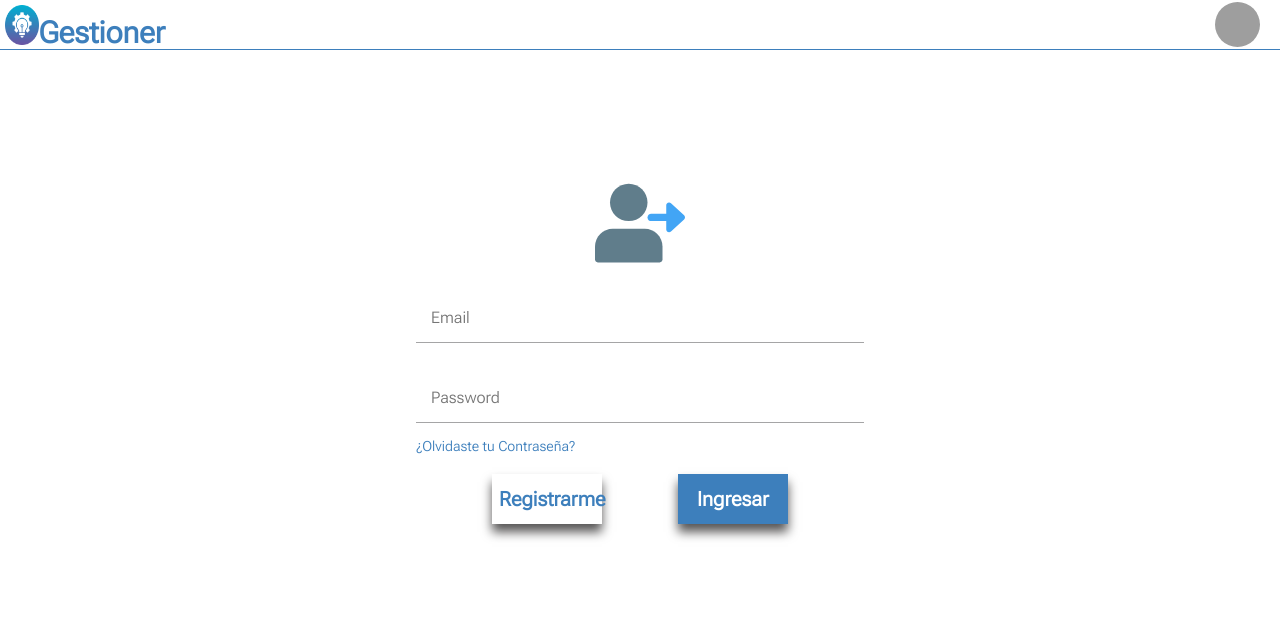
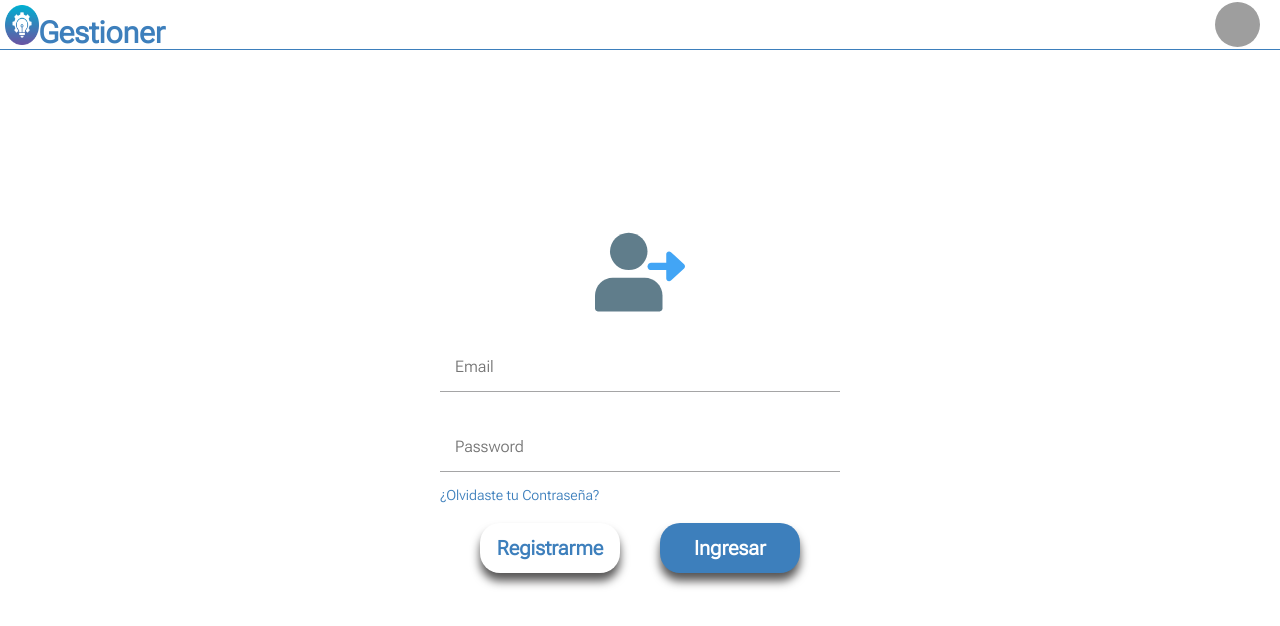
Before and after one commit to AndresCalvoG/GestionDeProcesos, a React (Create React App) app: page /#/Login in a window 1280 px wide. Shown: the top 626 px of the page. Built offline with nearby package versions, Linux system fonts and the light colour scheme; no server answers; grey boxes are pictures that could not be loaded.

Commit message:
responsive Login

```diff
--- a/src/components/Buttons/button.css
+++ b/src/components/Buttons/button.css
@@ -1,10 +1,11 @@
 .button {
-  width: 15rem;
-  height: 5rem;
+  width: 11rem;
+  height: 4rem;
   border: none;
   padding: 0.7rem;
-  font-size: 2rem;
+  font-size: 1.6rem;
   box-shadow: 0px 8px 10px 0px #575656;
+  border-radius: 20px;
 }
 .button--long {
   width: 30rem;
@@ -28,16 +29,12 @@
 
 @media screen and (min-width: 410px) {
   .button {
-    width: 11rem;
+    width: 14rem;
+    height: 5rem;
+    font-size: 2rem;
   }
   .button--long {
     height: 5rem;
     font-size: 2.5rem;
   }
 }
-
-@media screen and (min-width: 900px) {
-  .submit {
-    font-size: 2rem;
-  }
-}
--- a/src/components/ImageUser/imageUser.css
+++ b/src/components/ImageUser/imageUser.css
@@ -1,13 +1,7 @@
 .avatar {
-  width: 60px;
-  height: 60px;
+  width: 4.5rem;
+  height: 4.5rem;
 }
 .avatar img {
   border-radius: 50%;
 }
-@media screen and (min-width: 320px) {
-  .avatar {
-    width: 4.5rem;
-    height: 4.5rem;
-  }
-}
--- a/src/components/styles/inputForm.css
+++ b/src/components/styles/inputForm.css
@@ -25,9 +25,3 @@
   font-size: 1.6rem;
   text-align: center;
 }
-
-/* @media screen and (min-width: 900px) {
-	.inputForm {
-    font-size: 1.6rem;
-  }
-} */
--- a/src/pages/Login.js
+++ b/src/pages/Login/Login.js
@@ -1,15 +1,15 @@
 import React, { useState } from "react";
 import { Link } from "react-router-dom";
-import Auth from "../utils/autenticacion";
-import "./styles/login.css";
-import { AppContext } from "../context";
+import Auth from "../../utils/autenticacion";
+import "./login.css";
+import { AppContext } from "../../context";
 
-import userLogo from "../images/user.svg";
+import userLogo from "./images/user.svg";
 
-import InputForm from "../components/InputForm";
-import Button from "../components/Buttons/Button.js";
+import InputForm from "../../components/InputForm";
+import Button from "../../components/Buttons/Button.js";
 
-const Login = () => {
+function Login() {
   const [email, setEmail] = useState("");
   const [password, setPassword] = useState("");
   const [fault, setFault] = useState("");
@@ -17,7 +17,7 @@ const Login = () => {
   const { getDataUsers, setLoading } = React.useContext(AppContext);
 
   //Funciones de la pagina Login
-  const handleLogin = async () => {
+  async function handleLogin() {
     if (email === "" || password === "") {
       setFault("Por favor completa todos los campos");
     } else {
@@ -45,15 +45,15 @@ const Login = () => {
         setLoading(false);
       }
     }
-  };
+  }
 
   return (
-    <main className="mainLogin">
-      <article className="mainLogin-card">
-        <figure className="mainLogin-image">
+    <main className="Login-main">
+      <section className="Login-card">
+        <figure className="Login-image">
           <img src={userLogo} alt="Logo Usuario" />
         </figure>
-        <form className="mainLogin-form" onSubmit={(e) => e.preventDefault()}>
+        <form className="Login-form" onSubmit={(e) => e.preventDefault()}>
           <InputForm
             type="email"
             label="Email"
@@ -68,13 +68,13 @@ const Login = () => {
             action={setPassword}
             class="inputForm"
           />
-          <div className="mainLogin-board">
-            <Link to="/password/reset" className="mainLogin-link">
+          <div className="Login-board">
+            <Link to="/password/reset" className="Login-link">
               ¿Olvidaste tu Contraseña?
             </Link>
             <span className="fault">{fault}</span>
           </div>
-          <div className="mainLogin-keypad">
+          <div className="Login-keypad">
             <Link to="/Register">
               <Button name="Registrarme" class="button submitb" />
             </Link>
@@ -85,9 +85,9 @@ const Login = () => {
             />
           </div>
         </form>
-      </article>
+      </section>
     </main>
   );
-};
+}
 
 export default Login;
--- a/src/pages/styles/login.css
+++ b/src/pages/Login/login.css
@@ -1,19 +1,24 @@
-.mainLogin {
+.Login-main {
   width: 100vw;
-  margin-top: 20%;
+  height: 90vh;
+  display: flex;
+  justify-content: center;
+  align-items: center;
 }
-.mainLogin-card {
+.Login-card {
   display: flex;
   justify-content: center;
   align-items: center;
   flex-direction: column;
+  width: 100%;
+  max-width: 50rem;
 }
-.mainLogin-image {
+.Login-image {
   width: 9rem;
   height: 9rem;
   margin-bottom: 10px;
 }
-.mainLogin-form {
+.Login-form {
   display: flex;
   width: 80%;
   flex-direction: column;
@@ -21,22 +26,23 @@
   align-items: center;
   font-size: 1.6rem;
 }
-.mainLogin-board {
+.Login-board {
   width: 100%;
   display: flex;
   justify-content: space-between;
 }
-.mainLogin-keypad {
+.Login-keypad {
   display: flex;
   justify-content: space-evenly;
+  align-items: center;
   width: 100%;
-  padding-top: 2rem;
+  height: 9rem;
 }
-.mainLogin-form span {
+.Login-board span {
   width: 50%;
   text-align: right;
 }
-.mainLogin-form .mainLogin-link {
+.Login-board .Login-link {
   width: 50%;
   background: none;
   border: 0;
@@ -46,12 +52,3 @@
   font-size: 1.4rem;
   text-decoration: none;
 }
-
-@media screen and (min-width: 900px) {
-  .mainLogin {
-    margin-top: 10%;
-  }
-  .mainLogin-form {
-    width: 35%;
-  }
-}
--- a/src/routes/App.js
+++ b/src/routes/App.js
@@ -5,7 +5,7 @@ import { HashRouter, Switch, Route } from "react-router-dom";
 import "../index.css";
 
 import Landing from "../pages/Landing/Landing";
-import Login from "../pages/Login";
+import Login from "../pages/Login/Login";
 import Register from "../pages/Register";
 import NotFound from "../pages/NotFound";
 import Home from "../pages/Home";
--- a/src/utils/autenticacion.js
+++ b/src/utils/autenticacion.js
@@ -17,6 +17,7 @@ class Autenticacion {
       const result = await firebase
         .auth()
         .signInWithEmailAndPassword(email, password);
+      console.log(result);
       if (result.user.emailVerified) {
         return true;
       } else {
```
Also changed, not shown: src/pages/Login/images/user.svg (renamed from src/images/user.svg), 1 other file (tests, documents, lock files or other folders).
